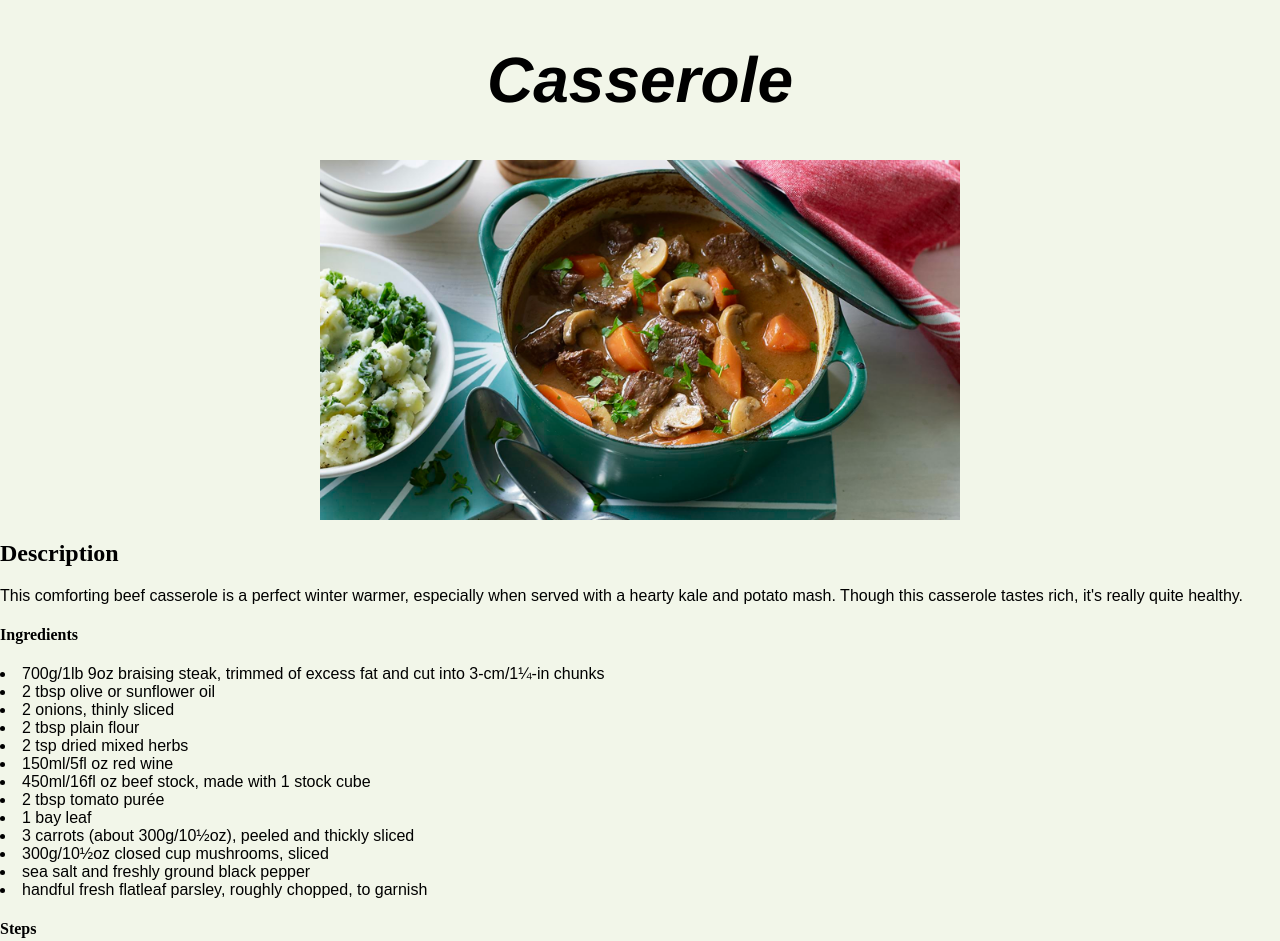
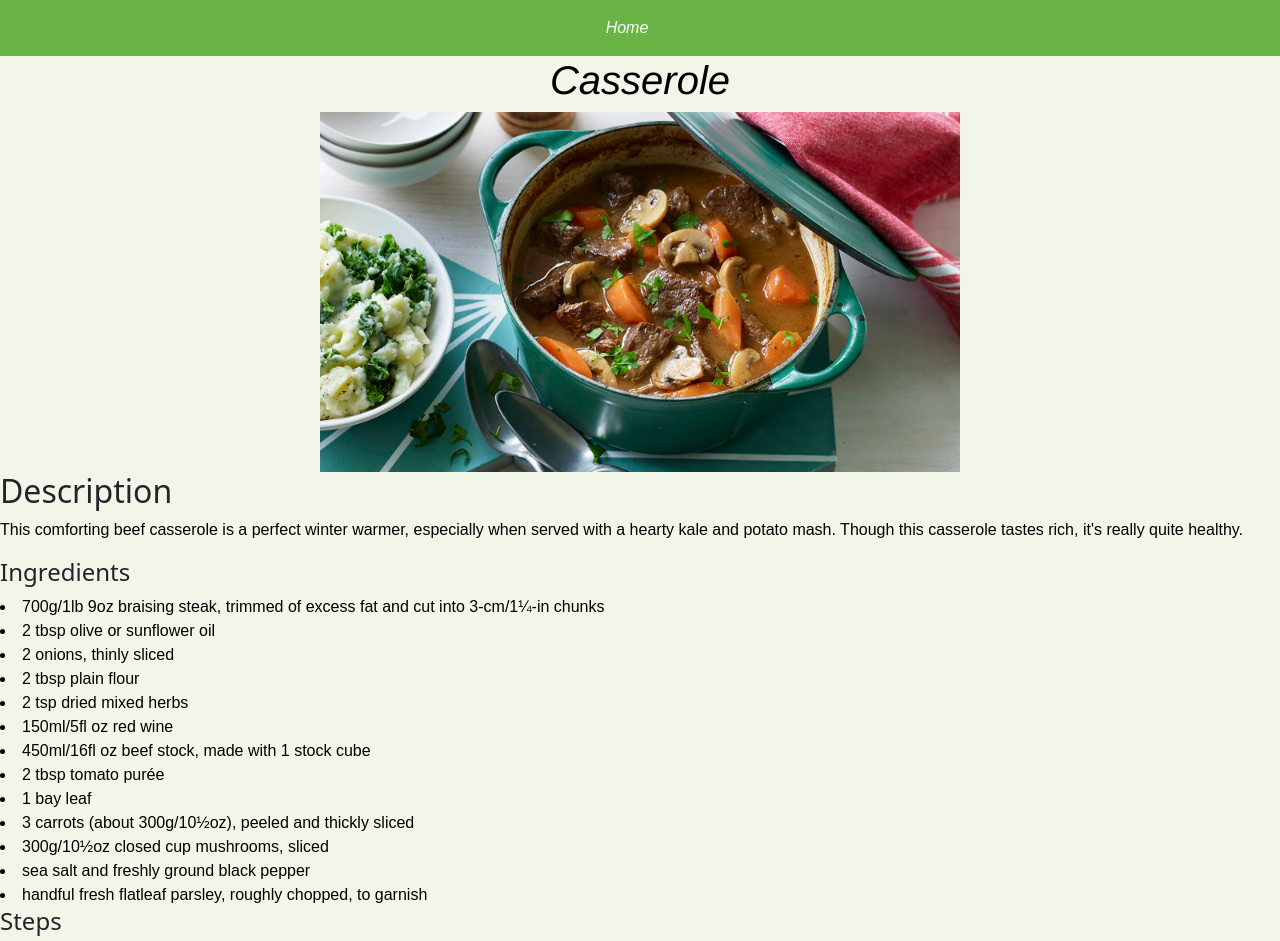
Before and after one commit to PerdidoenCoding/odin-recipes, a plain HTML site: page recipes/casserole.html in a window 1280 px wide. Shown: the top 941 px of the page. Drawn offline with nearby package versions, Linux system fonts and the light colour scheme.

Commit message:
Linked bootstrap and added navbar with home.

```diff
--- a/recipes/casserole.html
+++ b/recipes/casserole.html
@@ -3,10 +3,25 @@
 <head>
     <meta charset="UTF-8">
     <meta name="viewport" content="width=device-width, initial-scale=1.0">
-    <title>Document</title>
+    <link href="https://cdn.jsdelivr.net/npm/bootstrap@5.3.2/dist/css/bootstrap.min.css" rel="stylesheet" integrity="sha384-T3c6CoIi6uLrA9TneNEoa7RxnatzjcDSCmG1MXxSR1GAsXEV/Dwwykc2MPK8M2HN" crossorigin="anonymous">
+    <script src="https://cdn.jsdelivr.net/npm/bootstrap@5.3.2/dist/js/bootstrap.bundle.min.js" integrity="sha384-C6RzsynM9kWDrMNeT87bh95OGNyZPhcTNXj1NW7RuBCsyN/o0jlpcV8Qyq46cDfL" crossorigin="anonymous"></script>
+
+    <title>Casserole</title>
     <link rel="stylesheet" href="../styles.css" />
 </head>
 <body>
+    <nav class="navbar navbar-expand-md">
+        <button class="navbar-toggler navbar-dark" type="button" data-toggle="collapse" data-target="#main-navigation">
+            <span class="navbar-toggler-icon"></span>
+        </button>
+        <div class="collapse navbar-collapse" id="main-navigation">
+            <ul class="navbar-nav">
+                <li class="nav-item">
+                    <a class="nav-link" href="../index.html">Home</a>
+                </li>
+            </ul>
+        </div>
+    </nav>
     <div class="title"><h1>Casserole</h1></div>
     <img src="../images/beef-casserole.jpg" alt="casserole">
 
```
Also changed, not shown: recipes/goat_curry.html (+15 -0 lines).
